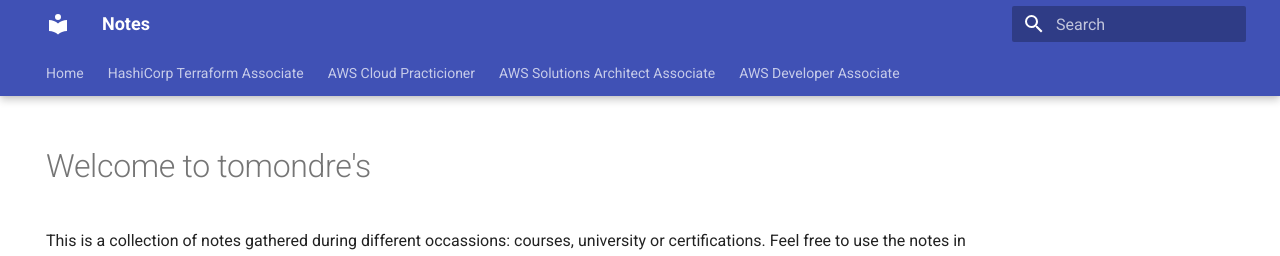
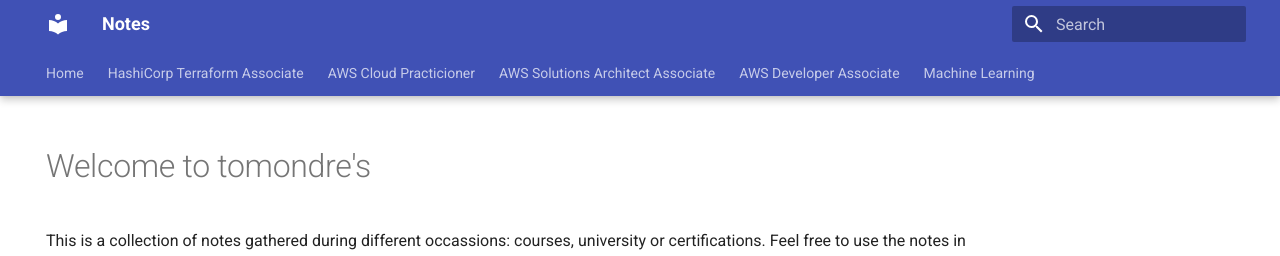
Before and after one commit to tomondre/notes-website, an MkDocs documentation site: the page built from docs/index.md, in a window 1280 px wide. Shown: the top 256 px of the page. Built offline with MkDocs 1.6.1 and Material for MkDocs 9.7.7, drawn with Linux system fonts in a browser that asks for light colours.

Commit message:
Adding machine learning notes

```diff
--- a/mkdocs.yml
+++ b/mkdocs.yml
@@ -17,3 +17,4 @@ nav:
   - AWS Cloud Practicioner: ./aws cloud practicioner
   - AWS Solutions Architect Associate: ./aws solutions architect
   - AWS Developer Associate: ./aws developer associate
+  - Machine Learning: ./machine learning
```
Also changed, not shown: docs/machine learning/index.md (added, +1 -0 lines).
